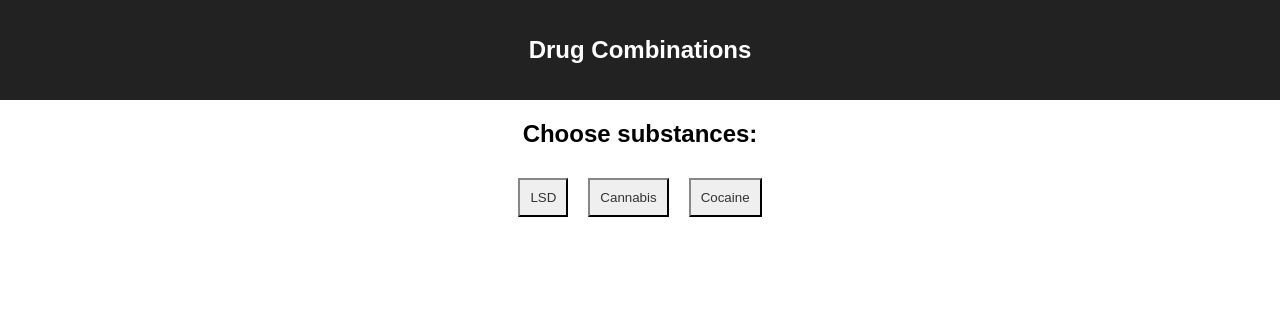
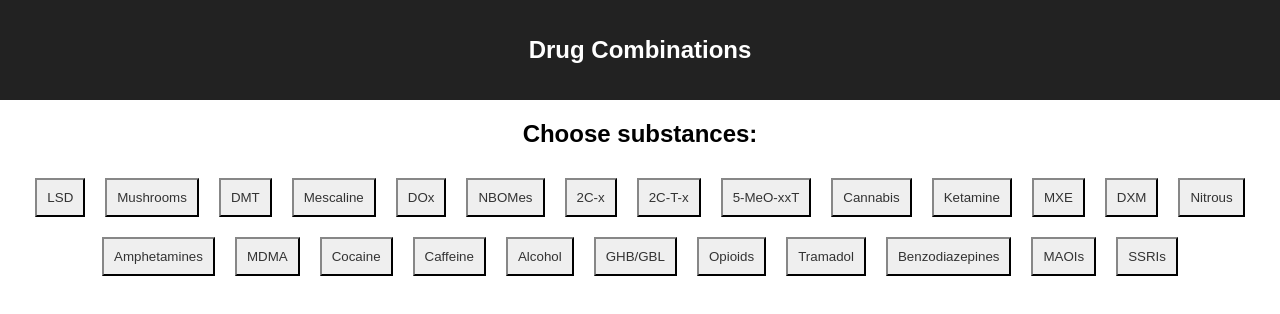
Before and after one commit to chmac/comboapp, a React (Create React App) app in the folder app/: page / in a window 1280 px wide. Shown: the top 314 px of the page. Built offline with nearby package versions, Linux system fonts and the light colour scheme.

Commit message:
Build substance list from config.

```diff
--- a/app/src/data/substances.data.js
+++ b/app/src/data/substances.data.js
@@ -1,13 +1,58 @@
 // @flow
 
 import keyBy from "lodash/fp/keyBy";
+import flatten from "lodash/fp/flatten";
+import zip from "lodash/fp/zip";
+import map from "lodash/fp/map";
+import each from "lodash/fp/each";
+
+import config from "./config.json";
 
 export type Substance = {
   id: string,
   name: string
 };
 
-const substances = [
+// Build a list of "proper" names from `config.tableOrder`
+const names = flatten(config.tableOrder);
+
+// Build a list of groups along with their substances
+const groups = zip(config.groupNames, names);
+/*
+const groups = [
+  ['psychedelic', [
+      "LSD",
+      "Mushrooms",
+      "DMT",
+      "Mescaline",
+      "DOx",
+      "NBOMes",
+      "2C-x",
+      "2C-T-x",
+      "5-MeO-xxT",
+      "Cannabis"
+    ]
+  ],
+  ...
+]
+*/
+
+const nameToType = {};
+const groupPairs = map(([type, names]) => {
+  each(name => {
+    nameToType[name] = type;
+  })(names);
+})(groups);
+
+const substances = map(name => {
+  return {
+    id: name.toLowerCase(),
+    name,
+    type: nameToType[name]
+  };
+})(names);
+
+const substancesTemp = [
   { id: "lsd", name: "LSD" },
   {
     id: "cannabis",
```
